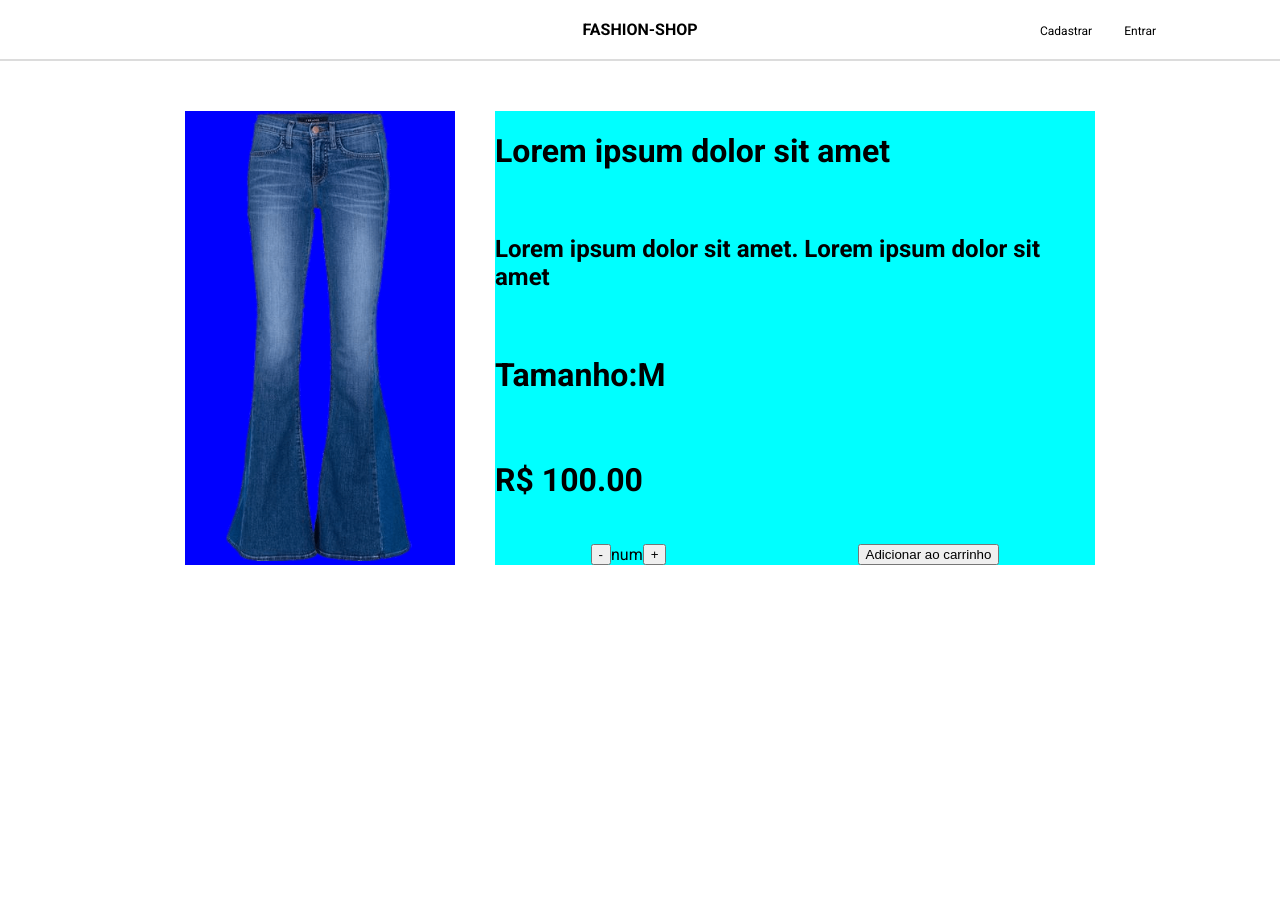
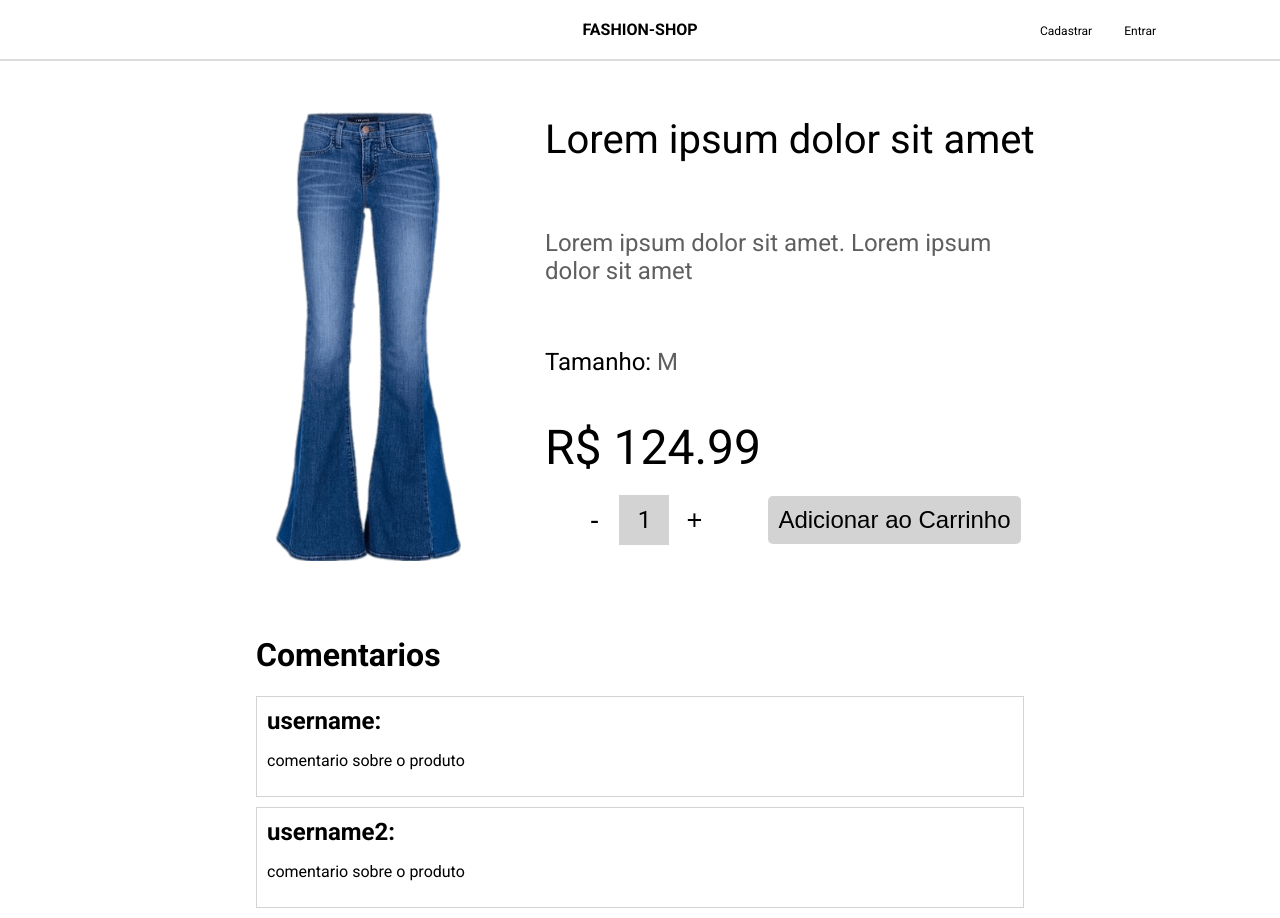
Before and after one commit to ES2-UFPI/Fashion-Shop, a React (Create React App) app in the folder frontend/: page /produto/1 in a window 1280 px wide. Before the commit the page ends 800 px from the top, so only its background shows below. Built offline with nearby package versions, Linux system fonts and the light colour scheme.

Commit message:
pagina produto criada

```diff
--- /dev/null
+++ b/frontend/src/components/Comentario/index.js
@@ -0,0 +1,15 @@
+import './style.css'
+function Comentario(props) {
+    return (
+        <div className="comentario-container">
+            <div className="nick-container">
+                <span>{props.nick}:</span>
+            </div>
+            <div className="coment-container">
+                <p>{props.comentario}</p>
+            </div>
+        </div>
+     );
+}
+
+export default Comentario;
--- /dev/null
+++ b/frontend/src/components/Comentario/style.css
@@ -0,0 +1,12 @@
+.comentario-container{
+    border: 1px solid lightgray;
+    padding: 10px;
+    margin-bottom: 10px;
+}
+.nick-container span{
+    font-size: 1.5em;
+    font-weight: bold;
+}
+.coment-container{
+
+}
--- /dev/null
+++ b/frontend/src/components/Comentarios/index.js
@@ -0,0 +1,21 @@
+import Comentario from "../Comentario";
+import './style.css'
+function Comentarios(props) {
+
+    return (
+        <div className="comentarios-container">
+            <div className="comentarios-centro">
+                <h1>Comentarios</h1>
+                {
+                    props.comentarios.map((comentario)=>{
+                        return(
+                            <Comentario key={comentario.nick} nick={comentario.nick} comentario={comentario.comentario}/>
+                        );
+                    })
+                }
+            </div>
+        </div>
+     );
+}
+
+export default Comentarios;
--- /dev/null
+++ b/frontend/src/components/Comentarios/style.css
@@ -0,0 +1,8 @@
+.comentarios-container{
+   display: flex;
+   justify-content: center;
+   margin-top: 50px;
+}
+.comentarios-centro{
+    width: 60%;
+}
--- a/frontend/src/pages/Home/index.js
+++ b/frontend/src/pages/Home/index.js
@@ -2,7 +2,7 @@ import Banner from '../../components/Banner';
 import Header from '../../components/Header';
 import NavMascFem from '../../components/NavMascFem';
 import SearchBar from '../../components/SearchBar';
-import Section from '../../components/Section';
+import Section from '../../components/section';
 import Footer from '../../components/Footer';
 
 import './styles.css';
--- a/frontend/src/pages/Product/index.js
+++ b/frontend/src/pages/Product/index.js
@@ -1,8 +1,39 @@
 import Header from '../../components/Header';
 import './styles.css';
 import image from '../../images/ca.png'
+import {useState} from 'react';
+import Comentarios from '../../components/Comentarios';
 
 function Product() {
+
+  const [qtdProduto, setQtdProduto] = useState(1);
+  const data_produto = {
+    titulo:'Lorem ipsum dolor sit amet',
+    descricao:'Lorem ipsum dolor sit amet. Lorem ipsum dolor sit amet',
+    tamanho:'M',
+    preco:'124.99',
+    comentarios:[
+      {
+        nick:'username',
+        comentario:'comentario sobre o produto'
+      },
+      {
+        nick:'username2',
+        comentario:'comentario sobre o produto'
+      }
+    ]
+  }
+  const incrementarQtd = () => {
+    let qtd = qtdProduto + 1;
+    setQtdProduto(qtd);
+  }
+
+  const decrementarQtd = () => {
+    if(qtdProduto <= 1) return;
+    let qtd = qtdProduto - 1;
+    setQtdProduto(qtd);
+  }
+
   return (
     <div className="produto-container">
       <Header/>
@@ -12,35 +43,36 @@ function Product() {
         </div>
         <div className='produto-infos'>
           <div className='produto-titulo'>
-            <h1>Lorem ipsum dolor sit amet</h1>
+            <h1>{data_produto.titulo}</h1>
           </div>
           <div className='produto-descricao'>
-            <h2>Lorem ipsum dolor sit amet. Lorem ipsum dolor sit amet</h2>
+            <h2>{data_produto.descricao}</h2>
           </div>
           <div className='produto-tamanho'>
-            <h1>Tamanho:M</h1>
+            <p>Tamanho: <span>{data_produto.tamanho}</span></p>
           </div>
           <div className='produto-preco'>
-            <h1>R$ 100.00</h1>
+            <span>R$ {data_produto.preco}</span>
           </div>
           <div className='produto-buttons'>
             <div className='pb-container-esq'>
-              <div className='pb-esq'>
-                <input type='button' value='-'/>
+              <div className='pb-btn'>
+                <input type='button' value='-'  onClick={decrementarQtd}/>
               </div>
               <div className='pb-cen'>
-                <span>num</span>
+                <span>{qtdProduto}</span>
               </div>
-              <div className='pb-dir'>
-                <input type='button' value='+'/>
+              <div className='pb-btn'>
+                <input type='button' value='+' onClick={incrementarQtd}/>
               </div>
             </div>
             <div className='pb-container-dir'>
-              <input type='button' value='Adicionar ao carrinho'/>
+              <input type='button' value='Adicionar ao Carrinho'/>
             </div>
           </div>
         </div>
       </div>
+      <Comentarios comentarios={data_produto.comentarios} />
     </div>
   );
 }
--- a/frontend/src/pages/Product/styles.css
+++ b/frontend/src/pages/Product/styles.css
@@ -5,7 +5,7 @@
     margin-top: 50px;
 }
 .produto-image-container{
-    background-color: blue;
+
     margin-right: 40px;
 }
 .produto-image-container img{
@@ -17,17 +17,66 @@
     display: flex;
     flex-direction: column;
     justify-content: space-between;
-    width: 600px;
-    background-color: aqua;
+    width: 500px;
+
 }
 .produto-buttons{
     display: flex;
     justify-content: space-around;
     align-items: center;
     flex-direction: row;
+    margin-bottom: 20px;
 }
 .pb-container-esq{
     display: flex;
     justify-content: center;
     align-items: center;
 }
+.produto-titulo h1{
+    font-size: 2.5em;
+    margin-top: 5px;
+    font-weight: 400    ;
+}
+.produto-tamanho p{
+    font-size: 1.5em;
+}
+.produto-tamanho span{
+    color: #5F5F5F;
+}
+.produto-descricao h2{
+    color: #5F5F5F;
+    font-size: 1.5em;
+    font-weight: 400;
+}
+.pb-container-dir input{
+    padding: 10px;
+    font-size: 1.5em;
+    border: none;
+    border-radius: 5px;
+    background-color: lightgray;
+    cursor: pointer;
+}
+.produto-preco span{
+    font-size: 3.0em;
+}
+.pb-cen{
+    display: flex;
+    justify-content: center;
+    align-items: center;
+    width: 50px;
+    height: 50px;
+    background-color:lightgray;
+    font-size: 1.5em;
+}
+.pb-btn input{
+    width: 50px;
+    height: 50px;
+    background-color: white;
+    border: none;
+    font-size: 1.7em;
+    cursor: pointer;
+
+}
+.comentarios-container{
+
+}
```
